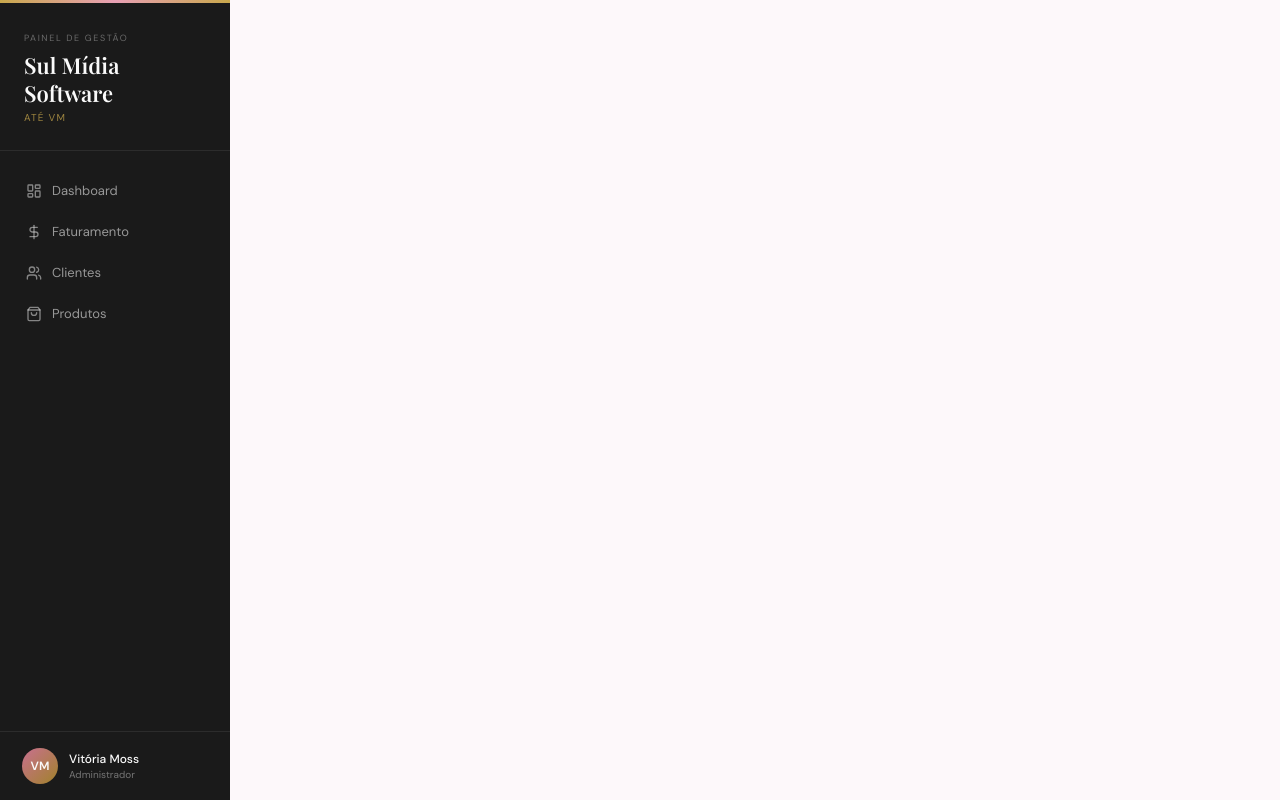
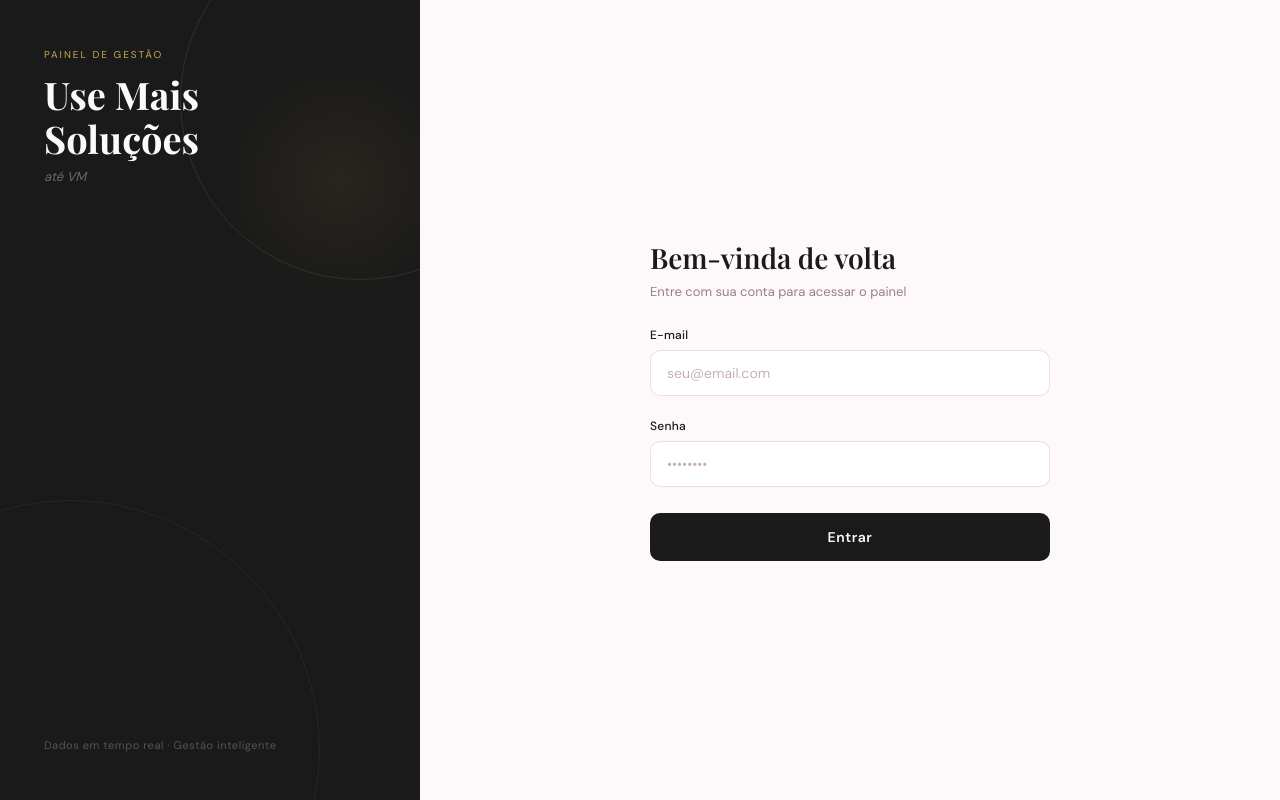
Before and after one commit to giacominni/dash, a React (Vite) app: page /login in a window 1280 px wide. Built offline with nearby package versions, Linux system fonts and the light colour scheme; no server answers.

Commit message:
Refactor App component to include AuthProvider

```diff
--- a/src/App.jsx
+++ b/src/App.jsx
@@ -1,15 +1,17 @@
 import { BrowserRouter, Routes, Route, Navigate } from 'react-router-dom'
-import Sidebar     from './components/Sidebar'
-import Dashboard   from './pages/Dashboard/Dashboard'
-import Faturamento from './pages/Faturamento/Faturamento'
-import Clientes    from './pages/Clientes/Clientes'
-import Produtos    from './pages/Produtos/Produtos'
+import { AuthProvider } from './contexts/AuthContext'
+import PrivateRoute   from './components/PrivateRoute'
+import Sidebar        from './components/Sidebar'
+import Login          from './pages/Login/Login'
+import Dashboard      from './pages/Dashboard/Dashboard'
+import Faturamento    from './pages/Faturamento/Faturamento'
+import Clientes       from './pages/Clientes/Clientes'
+import Produtos       from './pages/Produtos/Produtos'
 import './styles/global.css'
 import styles from './App.module.css'
 
-export default function App() {
+function AppLayout() {
   return (
-    <BrowserRouter>
     <div className={styles.layout}>
       <Sidebar />
       <main className={styles.main}>
@@ -22,6 +24,22 @@ export default function App() {
         </Routes>
       </main>
     </div>
-    </BrowserRouter>
   )
 }
+
+export default function App() {
+  return (
+    <AuthProvider>
+      <BrowserRouter>
+        <Routes>
+          <Route path="/login" element={<Login />} />
+          <Route path="/*" element={
+            <PrivateRoute>
+              <AppLayout />
+            </PrivateRoute>
+          } />
+        </Routes>
+      </BrowserRouter>
+    </AuthProvider>
+  )
+}
```
Lines whose indentation alone changed are shown as unchanged.
